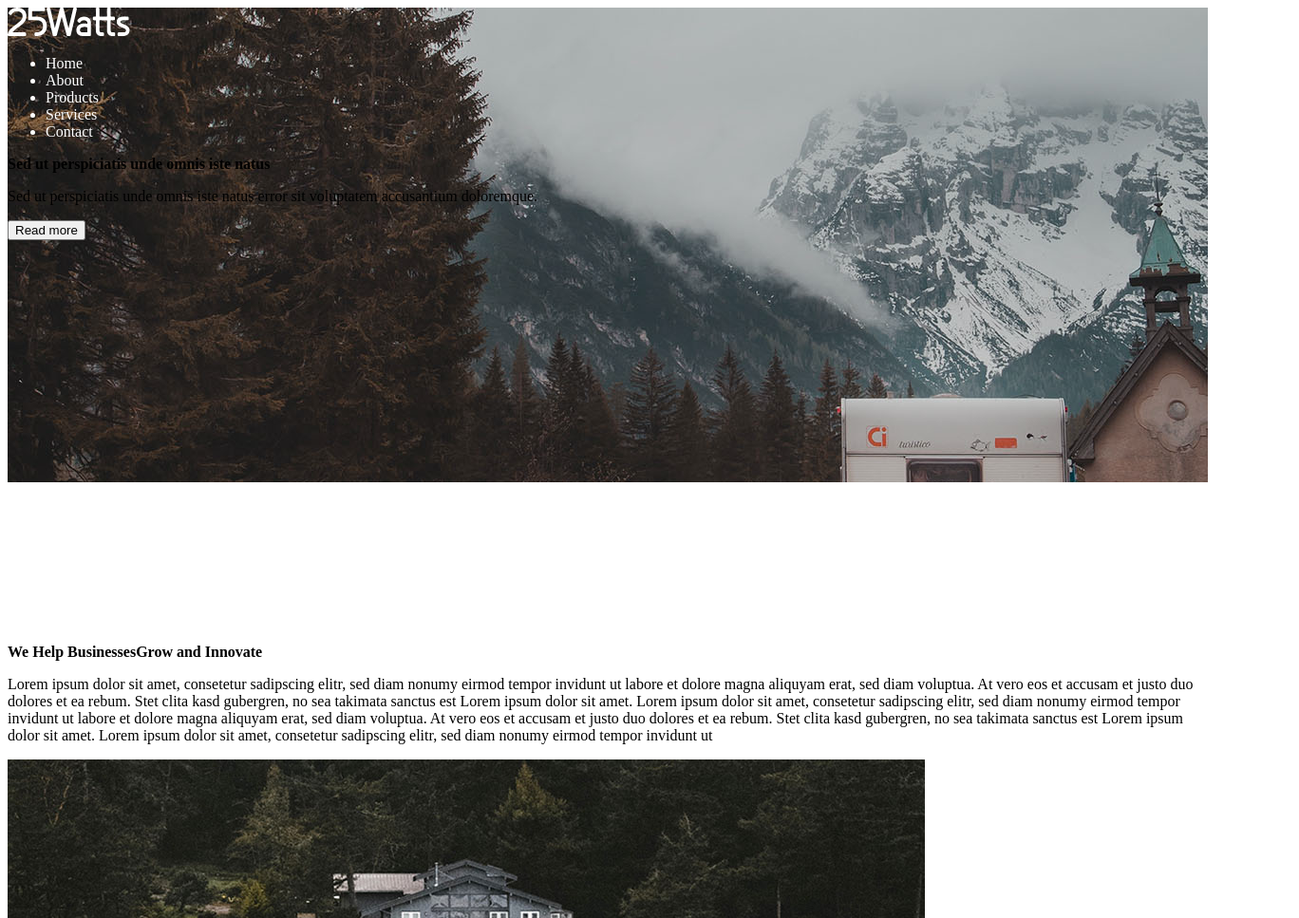
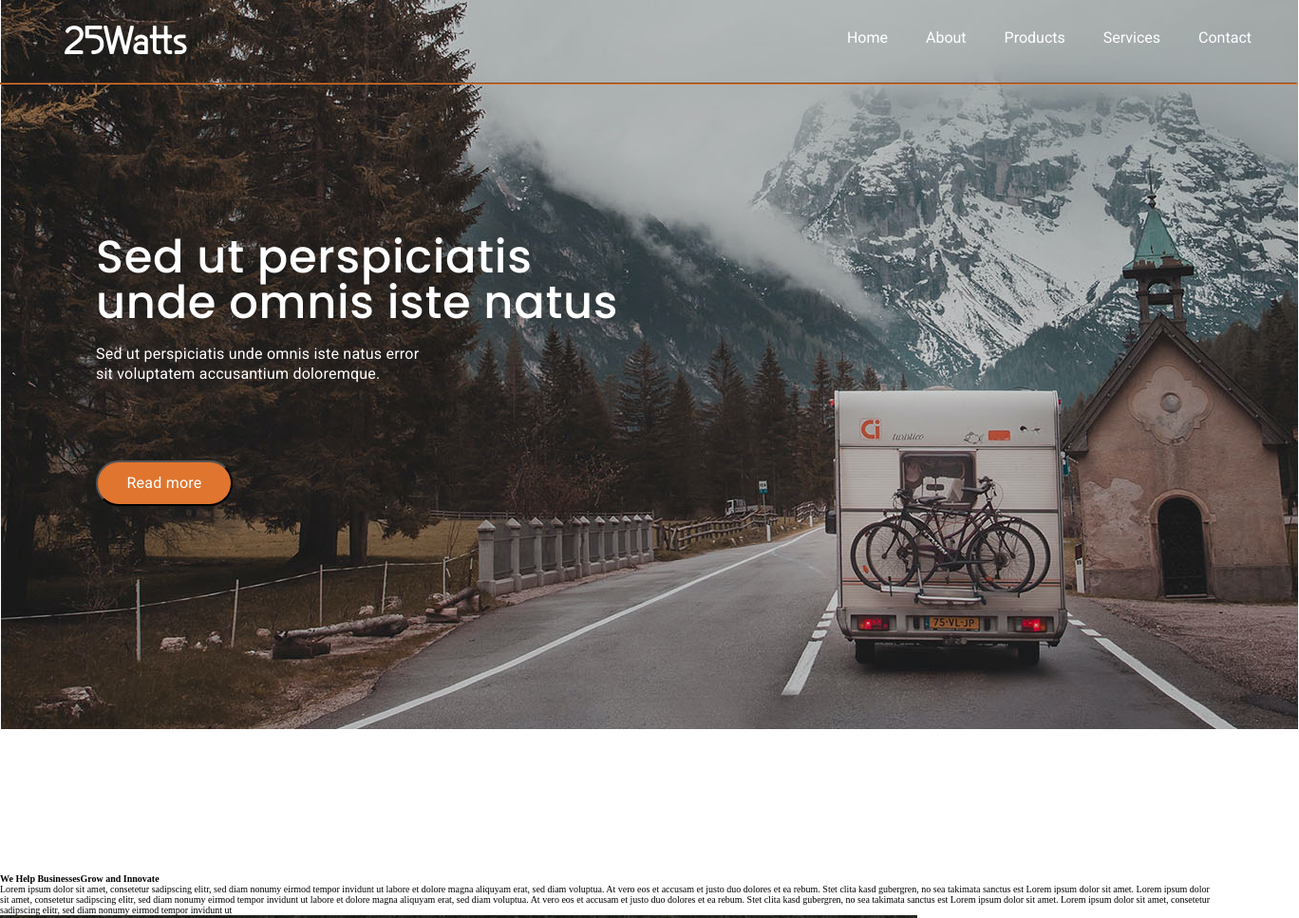
Before and after one commit to josedsegurav/prueba, a plain HTML site: page index.html in a window 1280 px wide. Shown: the top 967 px of the page at 95% size, 1368 px wide, since content can reach past the window. Drawn offline with Linux system fonts and the light colour scheme.

Commit message:
scss aplicado

```diff
--- /dev/null
+++ b/assets/css/_default.scss
@@ -0,0 +1,18 @@
+
+html{
+    margin: 0;
+    box-sizing: border-box;
+    font-size: 62.5%;
+}
+
+*,
+*::after,
+*::before{
+    margin: inherit;
+    box-sizing: inherit;
+    font-size: inherit;
+}
+
+li{
+    list-style: none;
+}
--- /dev/null
+++ b/assets/css/_header.scss
@@ -0,0 +1,89 @@
+#header {
+    background-image: url("../images/slider-1.png");
+    background-repeat: no-repeat;
+    width: 1368px;
+    height: 768px;
+    background-position: center;
+    background-size: contain;
+    margin-top: 0px;
+    margin-left: 0px;
+}
+
+.header_nav__img{
+    margin-left: 5%;
+    margin-top: 2%;
+    position: inherit;
+}
+
+.header--inline{
+    display: inline;
+}
+
+.header__nav{
+    width: 1366px;
+    height: 96px;
+
+}
+
+.header__ul{
+    display: flex;
+    float: right;
+    margin-top: 10px;
+    margin-right: 20px;
+
+}
+
+.header_ul__elements{
+    display: block;
+    color: white;
+    font-size: 16px;
+    text-align: center;
+    padding: 10px;
+    font-family: $font-text;
+}
+
+.header__hr{
+    border-color: #E0752F;
+    margin-top: 2%;
+    width: 1366px;
+}
+
+.header__p{
+    margin-top: 158px;
+    margin-left: 101px;
+    width: 554px;
+    height: 115px;
+    text-align: left;
+    font-family: $font-title;
+    font-size: 48px;
+    letter-spacing: 0.67px;
+    color: $color-textprimary;
+    text-decoration: none;
+    line-height: 48px;
+}
+
+.header__p--small{
+    color: $color-textprimary;
+    margin-left: 101px;
+    width: 343px;
+    height: 42px;
+    text-align: left;
+    font-size: 16px;
+    letter-spacing: 0.22px;
+    line-height: 21px;
+    font-family: $font-text;
+}
+
+.header__button{
+    margin-top: 81px;
+    margin-left: 101px;
+    border-radius: 25px;
+    width: 144px;
+    height: 48px;
+    background-color: $color-brand;
+    font-family: $font-text;
+    font-size: 16px;
+    letter-spacing: 0.22px;
+    line-height: 21px;
+    color: $color-textprimary;
+}
--- /dev/null
+++ b/assets/css/_variables.scss
@@ -0,0 +1,5 @@
+$color-brand: #E0752F;
+$color-textprimary: #fff;
+
+$font-title: 'Poppins', sans-serif;
+$font-text: 'Roboto', sans-serif;
--- a/assets/css/style.css
+++ /dev/null
@@ -1,7 +0,0 @@
-#header {
-    background-image: url("../images/slider-1.png");
-    height: 500px;
-}
-li {
-    color: white;
-}
--- /dev/null
+++ b/assets/css/styles.scss
@@ -0,0 +1,3 @@
+@import'variables';
+@import'default';
+@import'header';
--- a/index.html
+++ b/index.html
@@ -4,32 +4,34 @@
   <meta charset="UTF-8">
   <meta http-equiv="X-UA-Compatible" content="IE=edge">
   <meta name="viewport" content="width=device-width, initial-scale=1.0">
-  <link rel="stylesheet" href="./assets/css/style.css">
+  <link rel="stylesheet" href="./assets/css/styles.css">
   <title>25WATTS</title>
+  <link rel="preconnect" href="https://fonts.gstatic.com">
+  <link href="https://fonts.googleapis.com/css2?family=Poppins:wght@500;600&family=Roboto:wght@400;500&display=swap" rel="stylesheet">
 </head>
 <body>
 <header>
   <section id="header">
-
-    <img src="./assets/images/top-logo.png" alt="25watts">
-    <nav>
-      <ul>
-        <li>Home</li>
-        <li>About</li>
-        <li>Products</li>
-        <li>Services</li>
-        <li>Contact</li>
+    <nav class="header__nav header--inline">
+      <img src="./assets/images/top-logo.png" alt="25watts" class="header_nav__img header--inline">
+      <ul class="header__ul">
+        <li class="header_ul__elements">Home</li>
+        <li class="header_ul__elements">About</li>
+        <li class="header_ul__elements">Products</li>
+        <li class="header_ul__elements">Services</li>
+        <li class="header_ul__elements">Contact</li>
       </ul>
     </nav>
-    <span><strong>Sed ut perspiciatis unde omnis iste natus</strong></span>
-    <p>Sed ut perspiciatis unde omnis iste natus error sit voluptatem accusantium doloremque.</p>
-    <button>Read more</button>
+    <hr class="header__hr">
+    <p class="header__p">Sed ut perspiciatis unde omnis iste natus</p>
+    <p class="header__p--small">Sed ut perspiciatis unde omnis iste natus error sit voluptatem accusantium doloremque.</p>
+    <button class="header__button">Read more</button>
   </section>
 </header>
 <main>
 <section id="About">
-  <div>
-    <canvas></canvas>
+  <div class="main__div">
+    <canvas class="main__canvas"></canvas>
     <p><strong>We Help Businesses<span>Grow and Innovate</span></strong></p>
     <p>Lorem ipsum dolor sit amet, consetetur sadipscing elitr, sed diam nonumy eirmod tempor invidunt ut labore et dolore magna aliquyam erat, sed diam voluptua. At vero eos et accusam et justo duo dolores et ea rebum. Stet clita kasd gubergren, no sea takimata sanctus est Lorem ipsum dolor sit amet. Lorem ipsum dolor sit amet, consetetur sadipscing elitr, sed diam nonumy eirmod tempor invidunt ut labore et dolore magna aliquyam erat, sed diam voluptua. At vero eos et accusam et justo duo dolores et ea rebum. Stet clita kasd gubergren, no sea takimata sanctus est Lorem ipsum dolor sit amet. Lorem ipsum dolor sit amet, consetetur sadipscing elitr, sed diam nonumy eirmod tempor invidunt ut</p>
   </div>
@@ -80,6 +82,7 @@
 <footer>
   <div>
     <p>2020 © All rights reserved.</p>
+    <img src="./assets/images/footer-logo.png" alt="logo">
   </div>
 </footer>
 </body>
```
Also changed, not shown: assets/css/_mixins.scss (added), assets/css/styles.css (added), 1 other file.
